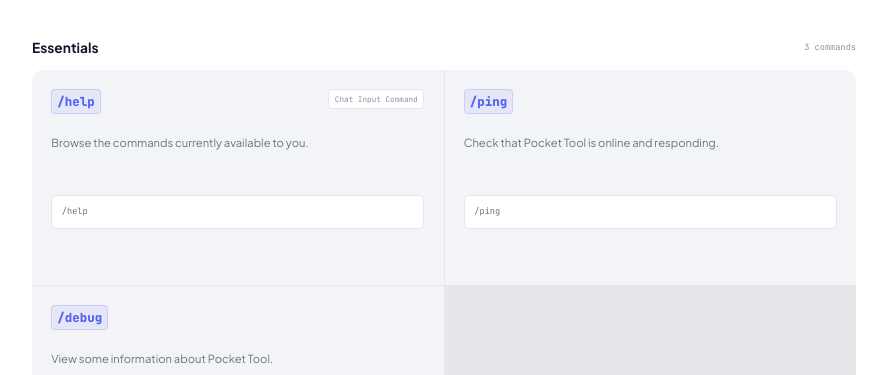
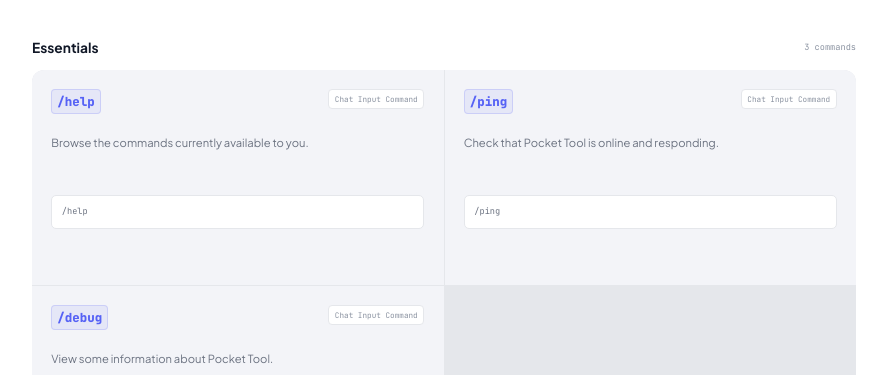
Before and after one commit to melotheunbound/pocket-tool-web, a Next.js app: page /docs in a window 1280 px wide. Shown: the part 5174-5549 px from the top of the page, without its empty margins (334-1221 px from the left). Built offline with nearby package versions, Linux system fonts and the light colour scheme.

Commit message:
finally done w this

```diff
--- a/app/components/CommandReference.tsx
+++ b/app/components/CommandReference.tsx
@@ -28,8 +28,8 @@ const commands: Command[] = [
   { name: "/role", description: "Inspect a role's age, position, colours and key permissions.", syntax: "/role role: @role", category: "Lookups", context: "Chat Input Command" },
   { name: "/invite", description: "View information about a Discord invite link.", syntax: "/invite link: discord.gg/…", category: "Lookups", context: "Chat Input Command" },
   { name: "/help", description: "Browse the commands currently available to you.", syntax: "/help", category: "Essentials", context: "Chat Input Command" },
-  { name: "/ping", description: "Check that Pocket Tool is online and responding.", syntax: "/ping", category: "Essentials" },
-  { name: "/debug", description: "View some information about Pocket Tool.", syntax: "/debug", category: "Essentials" },
+  { name: "/ping", description: "Check that Pocket Tool is online and responding.", syntax: "/ping", category: "Essentials", context: "Chat Input Command" },
+  { name: "/debug", description: "View some information about Pocket Tool.", syntax: "/debug", category: "Essentials", context: "Chat Input Command" },
 ] as const;
 
 export function CommandReference() {
```
